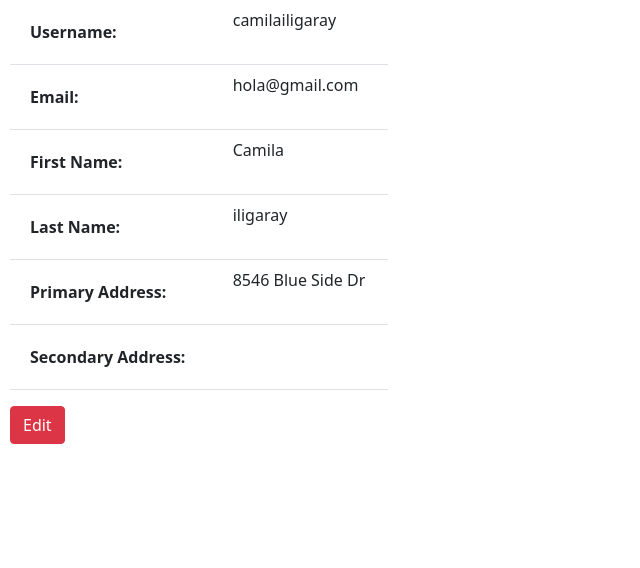
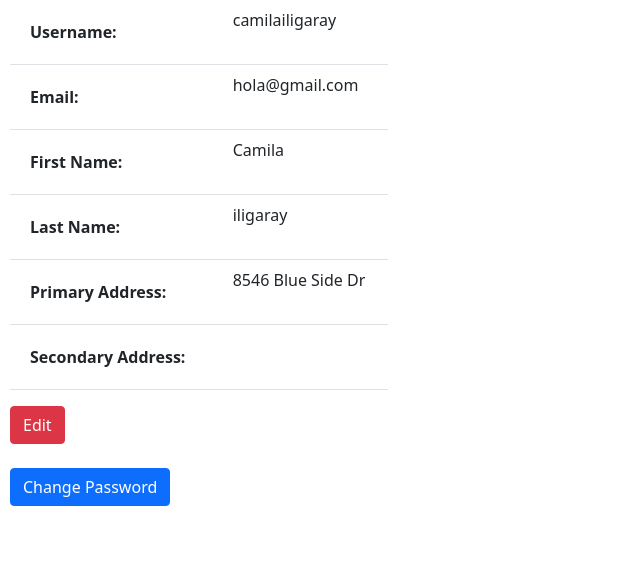
Before and after one commit to camilailiberg/GeekText, a Django app: page /register/account in a window 1280 px wide. Shown: the part 141-709 px from the top of the page, without its empty margins (0-640 px from the left). Run offline with Django 3.2, Linux system fonts and the light colour scheme; a user stored in the database is signed in; data comes from the database, SQL or seed files in the repository; both versions use the stored data as it was after the commit; some libraries are stand-ins or nearby versions.

Commit message:
Now user can change thir password and the validation in the new password works as well as if thei enter an incorrect password as their current password when trying to change their password it lets the user know the password they entered is not their current password. Everything else works as before

```diff
--- a/CEN_Library_Project/register/templates/registration/account_summary.html
+++ b/CEN_Library_Project/register/templates/registration/account_summary.html
@@ -45,4 +45,9 @@
 <button onclick="window.location.href='http://127.0.0.1:8000/register/edit';" type="button" class="btn btn-danger">
     Edit
 </button>
+<br>
+<br>
+<button onclick="window.location.href='http://127.0.0.1:8000/register/change_password';" type="button" class="btn btn-primary">
+    Change Password
+</button>
 {% endblock %}
--- a/CEN_Library_Project/register/urls.py
+++ b/CEN_Library_Project/register/urls.py
@@ -16,4 +16,5 @@ urlpatterns = [
     path("edit_credit_card_information/<int:creditcardid>/<int:error>", views.edit_credit_card_info, name="edit_credit_card_info"),
     path("delete_credit_card_information/<int:creditcardid>", views.delete_credit_card_info,
          name="delete_credit_card_info"),
+    path("change_password", views.change_password, name="change_password"),
 ]
--- a/CEN_Library_Project/register/views.py
+++ b/CEN_Library_Project/register/views.py
@@ -1,10 +1,11 @@
+from django.contrib.auth.forms import PasswordChangeForm
 from django.utils.timezone import get_current_timezone
 from datetime import datetime
 from django.shortcuts import render, redirect
 from .forms import RegisterForm
 from django.views import generic
 from .models import Profile, CreditCard
-from django.contrib.auth import login, authenticate
+from django.contrib.auth import update_session_auth_hash
 from django.contrib import messages
 from django.utils.dateparse import parse_datetime
 from django.contrib.auth.models import User
@@ -223,3 +224,17 @@ def delete_credit_card_info(request, creditcardid):
         return redirect('/register/payment_information/0')
 
     return render(request, "registration/deletecreditcard.html", {"creditcard": creditcard})
+
+
+def change_password(request):
+    if request.method == 'POST':
+        form = PasswordChangeForm(data=request.POST, user=request.user)
+
+        if form.is_valid():
+            form.save()
+            update_session_auth_hash(request, form.user)
+            return redirect('/register/account')
+    else:
+        form = PasswordChangeForm(user=request.user)
+
+    return render(request, 'registration/change_password.html', {"form": form})
```
Also changed, not shown: CEN_Library_Project/db.sqlite3, CEN_Library_Project/register/templates/register/register.html (line endings or trailing spaces).
